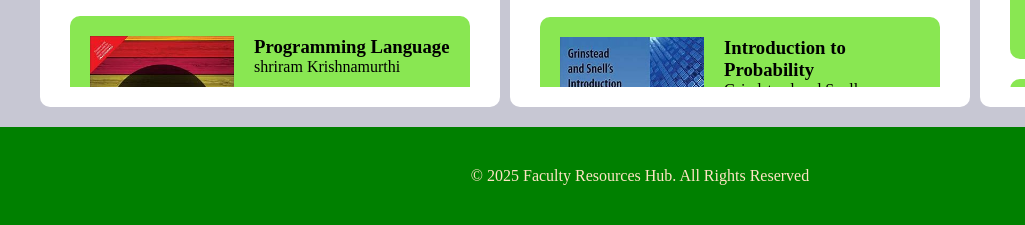
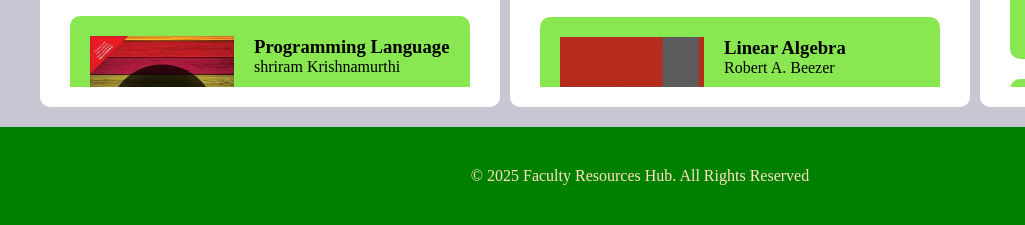
Before and after one commit to franklinejike/frankmainit, a plain HTML site: page index.html in a window 1280 px wide. Shown: the part 851-1076 px from the top of the page, 0-1025 px from the left. Drawn offline with Linux system fonts and the light colour scheme.

Commit message:
editing home page

```diff
--- a/home.js
+++ b/home.js
@@ -37,6 +37,13 @@ let books = [
         subject: "ComputerScience",
         image: "database.jpeg",
         link: "Relational-Databases-and-Microsoft-Access-365-1645549943.pdf"
+    },
+    {
+        name: "Linear Algebra",
+        author: "Robert A. Beezer",
+        subject: "Mathematics",
+        image: "linearalgebra.jpeg",
+        link: "linear algebra.pdf"
     },
     {
         name: "Linear Algebra",
--- a/index.html
+++ b/index.html
@@ -13,7 +13,7 @@
             <h1 class="Frs">FACULTY RESOURCE HUB</h1>
             <nav>
                 <ul>
-                  <li><a href="#">HOME</a></li>
+                  <li><a href="index.html">HOME</a></li>
                   <li><a href="about.html">ABOUT</a></li>
                   <li><a href="contactus.html">CONTACT US</a></li>
                 </ul>
```
